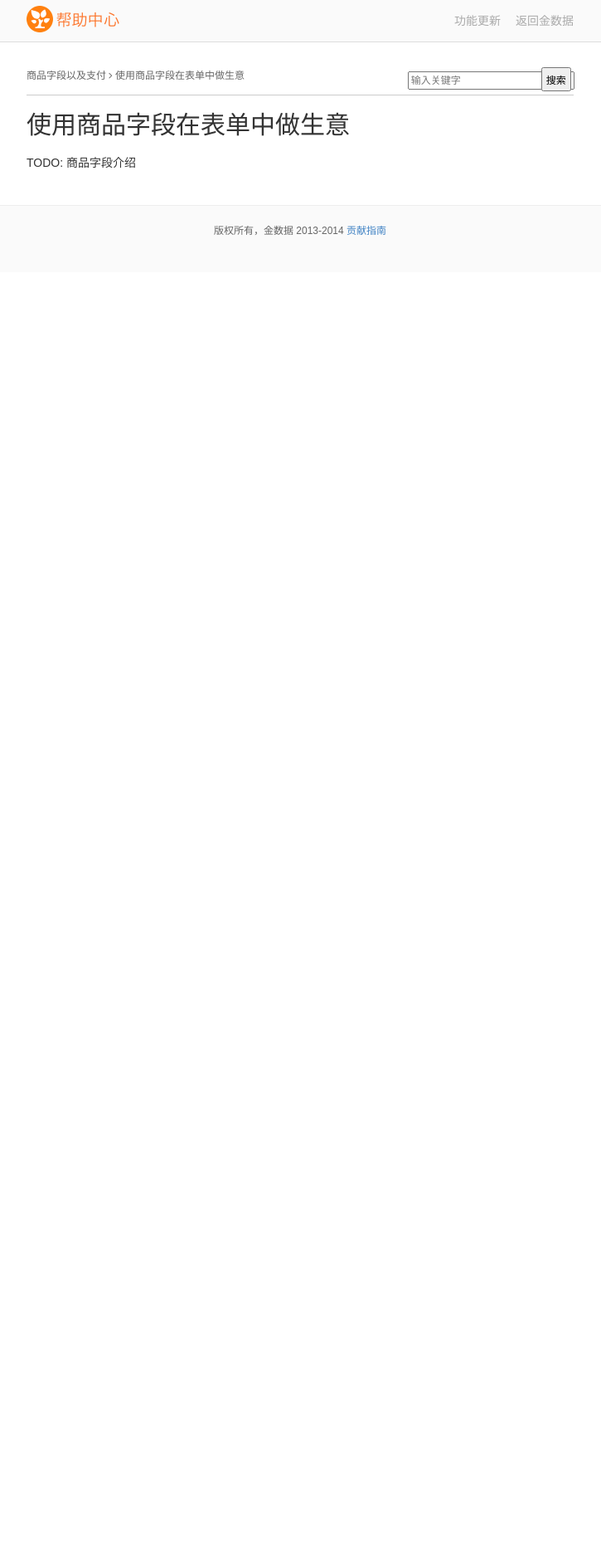
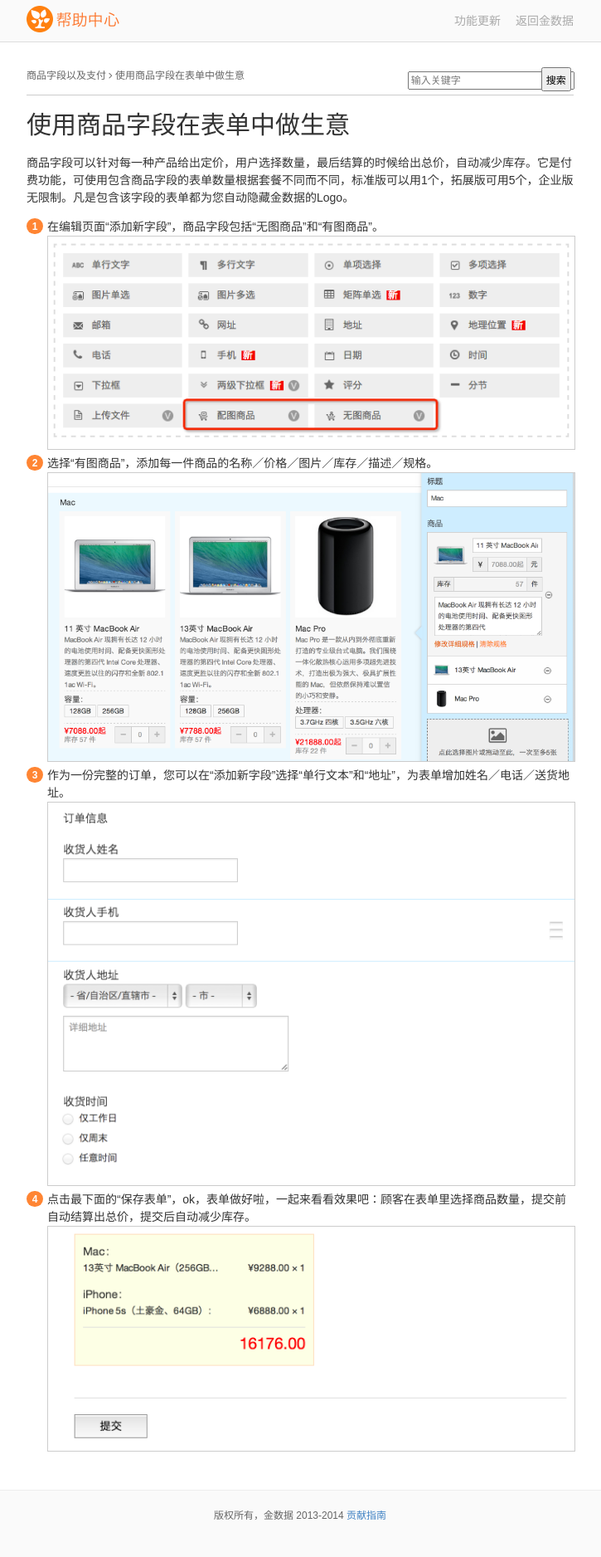
Before and after one commit to jinshuju/help.jinshuju.net, a Jekyll site: the page built from _posts/2014-2-7-goods-field.md, in a window 1280 px wide. Shown: the whole page at 83% size, without its empty margins (278-1003 px from the left). Built offline with Jekyll 4.4.1, drawn with Linux system fonts in a browser that asks for light colours; Markdown is read by kramdown in place of the engine named in the settings; before the commit the page ends 900 px from its top, so only the background shows below that.

Commit message:
add goods field

```diff
--- a/_posts/2014-2-7-goods-field.md
+++ b/_posts/2014-2-7-goods-field.md
@@ -3,9 +3,15 @@
 title:  "使用商品字段在表单中做生意"
 date:   2014-03-08 12:12:12
 category: payment
-tags: todo H
-
-author: warmwind
 ---
 
-TODO: 商品字段介绍
+商品字段可以针对每一种产品给出定价，用户选择数量，最后结算的时候给出总价，自动减少库存。它是付费功能，可使用包含商品字段的表单数量根据套餐不同而不同，标准版可以用1个，拓展版可用5个，企业版无限制。凡是包含该字段的表单都为您自动隐藏金数据的Logo。
+
+1. 在编辑页面“添加新字段”，商品字段包括“无图商品”和“有图商品”。
+![](/images/goods-field-add-field.png)
+2. 选择“有图商品”，添加每一件商品的名称／价格／图片／库存／描述／规格。
+![](/images/goods-field-edit-field.png)
+3. 作为一份完整的订单，您可以在“添加新字段”选择“单行文本”和“地址”，为表单增加姓名／电话／送货地址。
+![](/images/goods-field-address-info.png)
+4. 点击最下面的“保存表单”，ok，表单做好啦，一起来看看效果吧：顾客在表单里选择商品数量，提交前自动结算出总价，提交后自动减少库存。
+![](/images/goods-field-total-price.png)
```
Also changed, not shown: images/goods-field-add-field.png (added), images/goods-field-address-info.png (added), images/goods-field-edit-field.png (added), images/goods-field-total-price.png (added).
